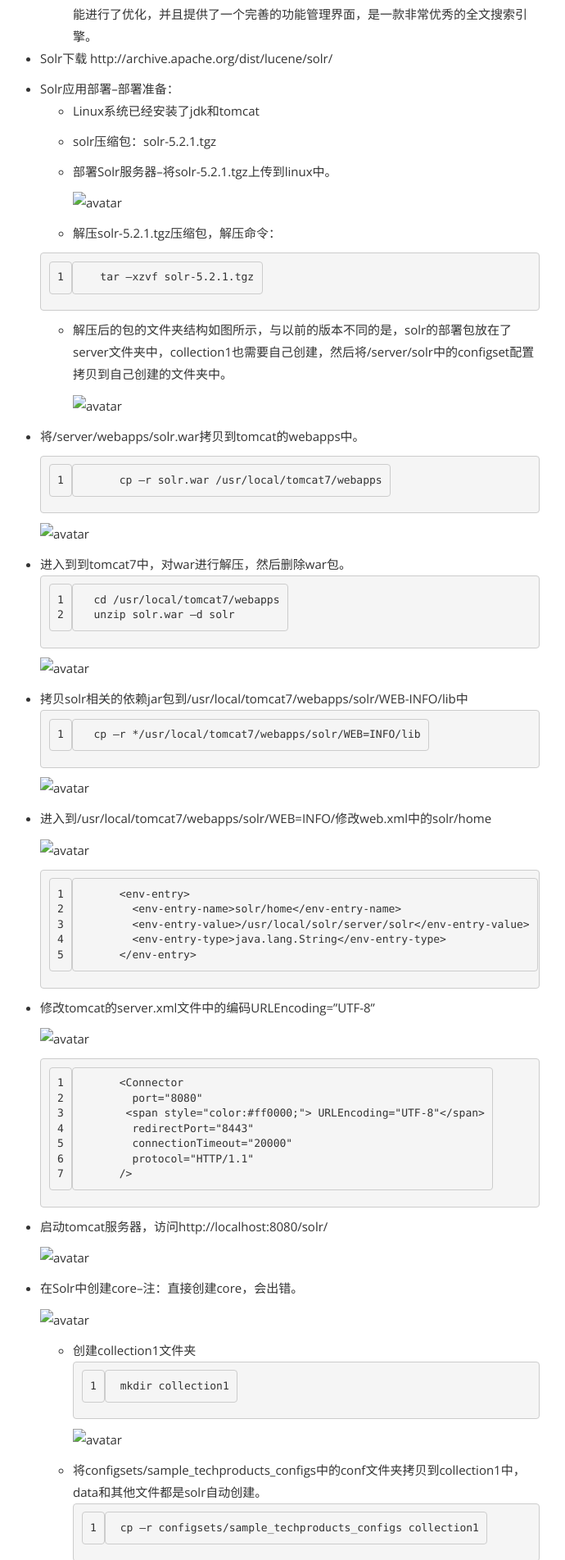
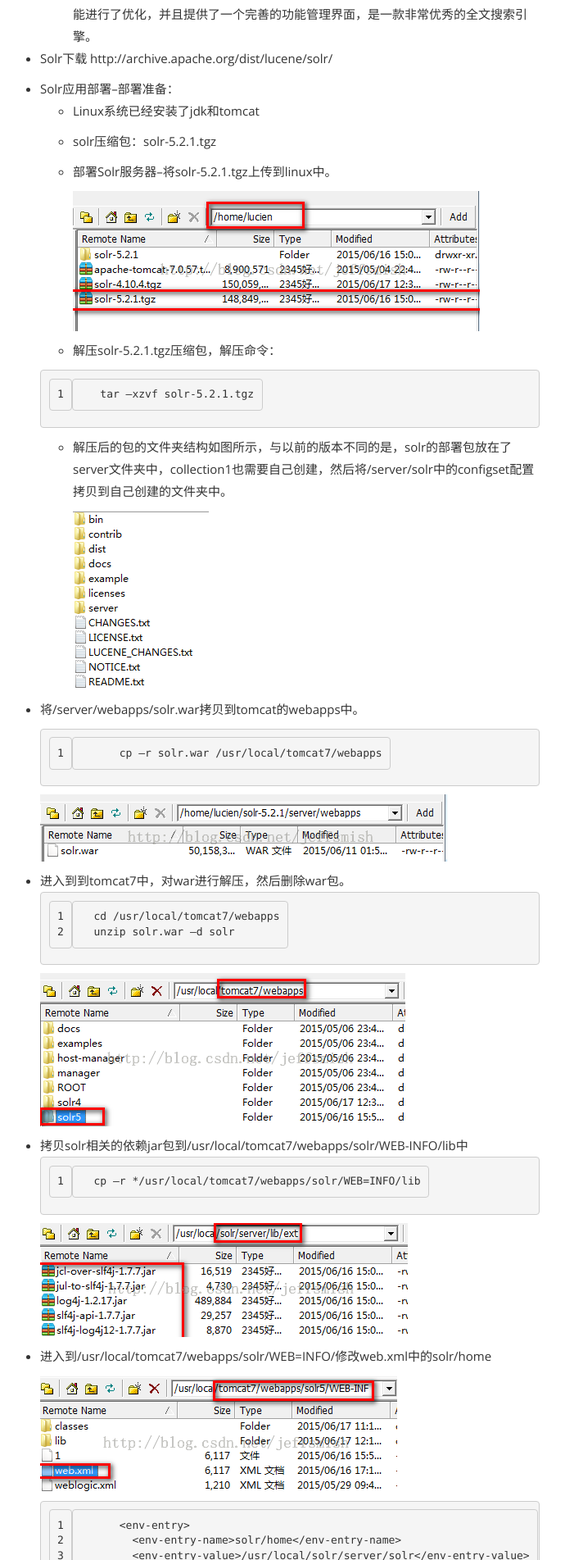
Before and after one commit to KuJMSliwang/KuJMSliwang.github.io, a Jekyll site: the page built from _posts/2018-05-24-solr.md, in a window 1280 px wide. Shown: the part 452-2355 px from the top of the page at 82% size, without its empty margins (306-996 px from the left). Built offline with Jekyll 4.4.1, drawn with Linux system fonts in a browser that asks for light colours.

Commit message:
solr技术分享--solr安装

````diff
--- a/_posts/2018-05-24-solr.md
+++ b/_posts/2018-05-24-solr.md
@@ -22,7 +22,7 @@
 
     * 部署Solr服务器--将solr-5.2.1.tgz上传到linux中。
 
-        ![avatar](../assets/img/solr/solr1.png)
+        ![avatar](https://kujmsliwang.github.io/assets//img/solr/solr1.png)
 
     * 解压solr-5.2.1.tgz压缩包，解压命令：
 
@@ -32,28 +32,28 @@
 
     * 解压后的包的文件夹结构如图所示，与以前的版本不同的是，solr的部署包放在了server文件夹中，collection1也需要自己创建，然后将/server/solr中的configset配置拷贝到自己创建的文件夹中。
 
-        ![avatar](../assets/img/solr/solr2.png)
+        ![avatar](https://kujmsliwang.github.io/assets//img/solr/solr2.png)
 * 将/server/webapps/solr.war拷贝到tomcat的webapps中。
 
     ```
         cp –r solr.war /usr/local/tomcat7/webapps
     ```
-    ![avatar](../assets/img/solr/solr3.png)
+    ![avatar](https://kujmsliwang.github.io/assets//img/solr/solr3.png)
 * 进入到到tomcat7中，对war进行解压，然后删除war包。
     ```
     cd /usr/local/tomcat7/webapps
     unzip solr.war –d solr
     ```
-    ![avatar](../assets/img/solr/solr4.png)
+    ![avatar](https://kujmsliwang.github.io/assets//img/solr/solr4.png)
 
 * 拷贝solr相关的依赖jar包到/usr/local/tomcat7/webapps/solr/WEB-INFO/lib中
     ```
     cp –r */usr/local/tomcat7/webapps/solr/WEB=INFO/lib
     ```
-    ![avatar](../assets/img/solr/solr5.png)
+    ![avatar](https://kujmsliwang.github.io/assets//img/solr/solr5.png)
 * 进入到/usr/local/tomcat7/webapps/solr/WEB=INFO/修改web.xml中的solr/home
 
-    ![avatar](../assets/img/solr/solr6.png)
+    ![avatar](https://kujmsliwang.github.io/assets//img/solr/solr6.png)
 
     ```
         <env-entry>
@@ -66,7 +66,7 @@
 
 * 修改tomcat的server.xml文件中的编码URLEncoding="UTF-8"
 
-    ![avatar](../assets/img/solr/solr7.png)
+    ![avatar](https://kujmsliwang.github.io/assets//img/solr/solr7.png)
     ```
         <Connector
           port="8080"
@@ -79,24 +79,24 @@
 
 * 启动tomcat服务器，访问http://localhost:8080/solr/
 
-    ![avatar](../assets/img/solr/solr8.png)
+    ![avatar](https://kujmsliwang.github.io/assets//img/solr/solr8.png)
 * 在Solr中创建core--注：直接创建core，会出错。
 
-    ![avatar](../assets/img/solr/solr9.png)
+    ![avatar](https://kujmsliwang.github.io/assets//img/solr/solr9.png)
     * 创建collection1文件夹
    ```
    mkdir collection1
    ```
-    ![avatar](../assets/img/solr/solr10.png)
+    ![avatar](https://kujmsliwang.github.io/assets//img/solr/solr10.png)
     * 将configsets/sample_techproducts_configs中的conf文件夹拷贝到collection1中，data和其他文件都是solr自动创建。
     ```
        cp –r configsets/sample_techproducts_configs collection1
     ```
-    ![avatar](../assets/img/solr/solr11.png)
+    ![avatar](https://kujmsliwang.github.io/assets//img/solr/solr11.png)
     * 进入到http://localhost:8080/solr/页面，进入到core_admin中，创建名字为collection1的core。创建成功。
-    ![avatar](../assets/img/solr/solr12.png)
+    ![avatar](https://kujmsliwang.github.io/assets//img/solr/solr12.png)
 * 测试solr
     * 增加索引
-    ![avatar](../assets/img/solr/solr13.png)
+    ![avatar](https://kujmsliwang.github.io/assets//img/solr/solr13.png)
     * 查询索引
-    ![avatar](../assets/img/solr/solr14.png)
+    ![avatar](https://kujmsliwang.github.io/assets//img/solr/solr14.png)
````
